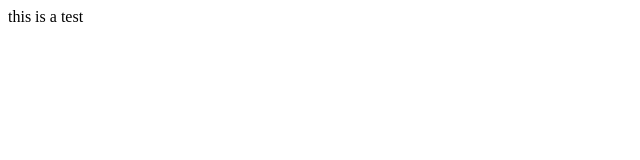
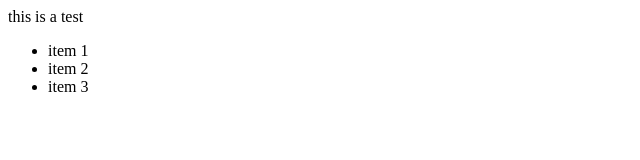
Before and after one commit to alk11211/newgittest, a plain HTML site: page index.html in a window 1280 px wide. Shown: the whole page, without its empty margins (0-640 px from the left). Drawn offline with Linux system fonts and the light colour scheme.

Commit message:
added list

```diff
--- a/index.html
+++ b/index.html
@@ -5,6 +5,13 @@
 
 <body>
   <div>this is a test</div>
+  <div>
+  	<ul>
+  	  <li>item 1</li>
+  	  <li>item 2</li>
+  	  <li>item 3</li>
+  	</ul>
+ </div>
 </body>
 
 
```
